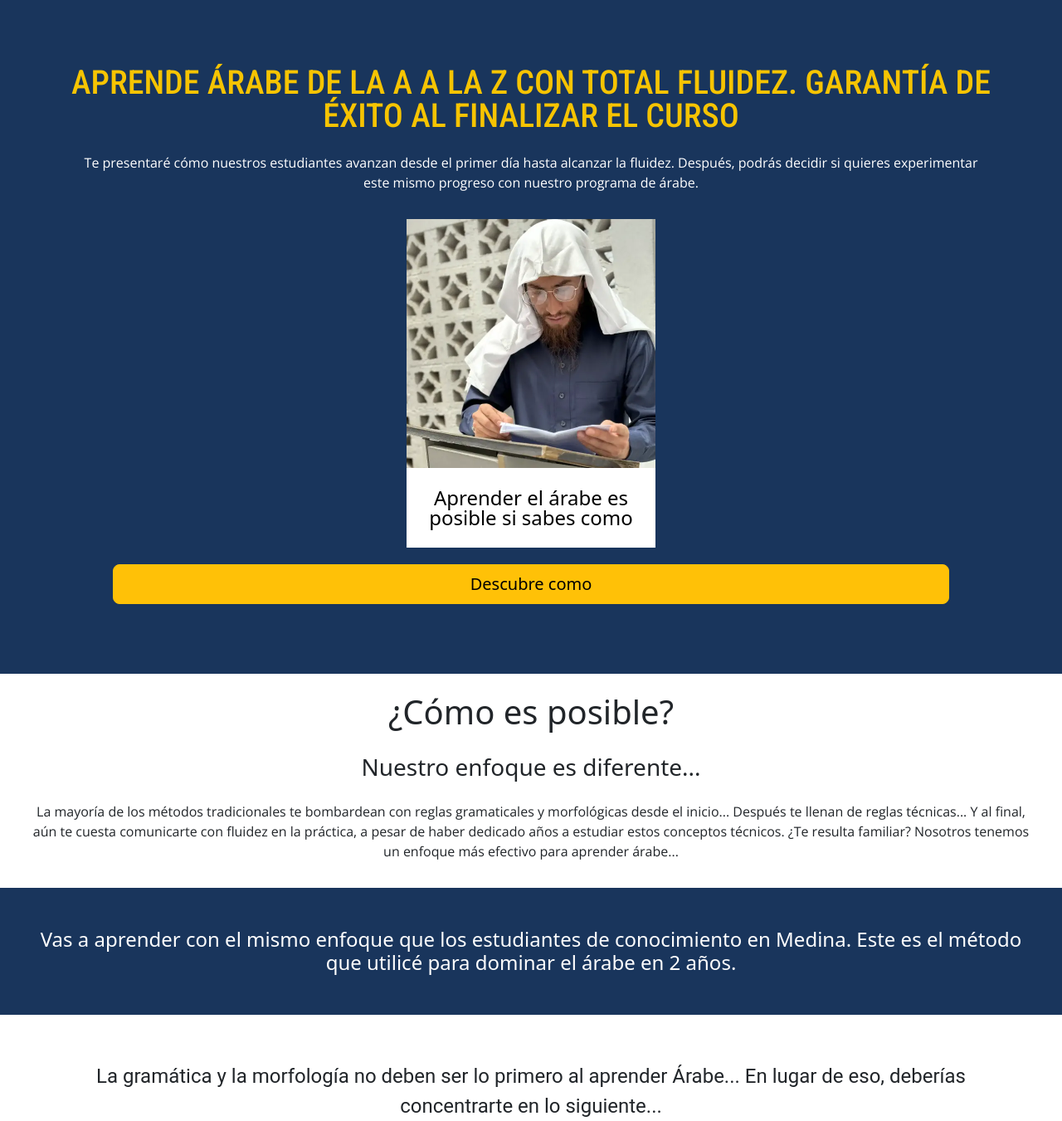
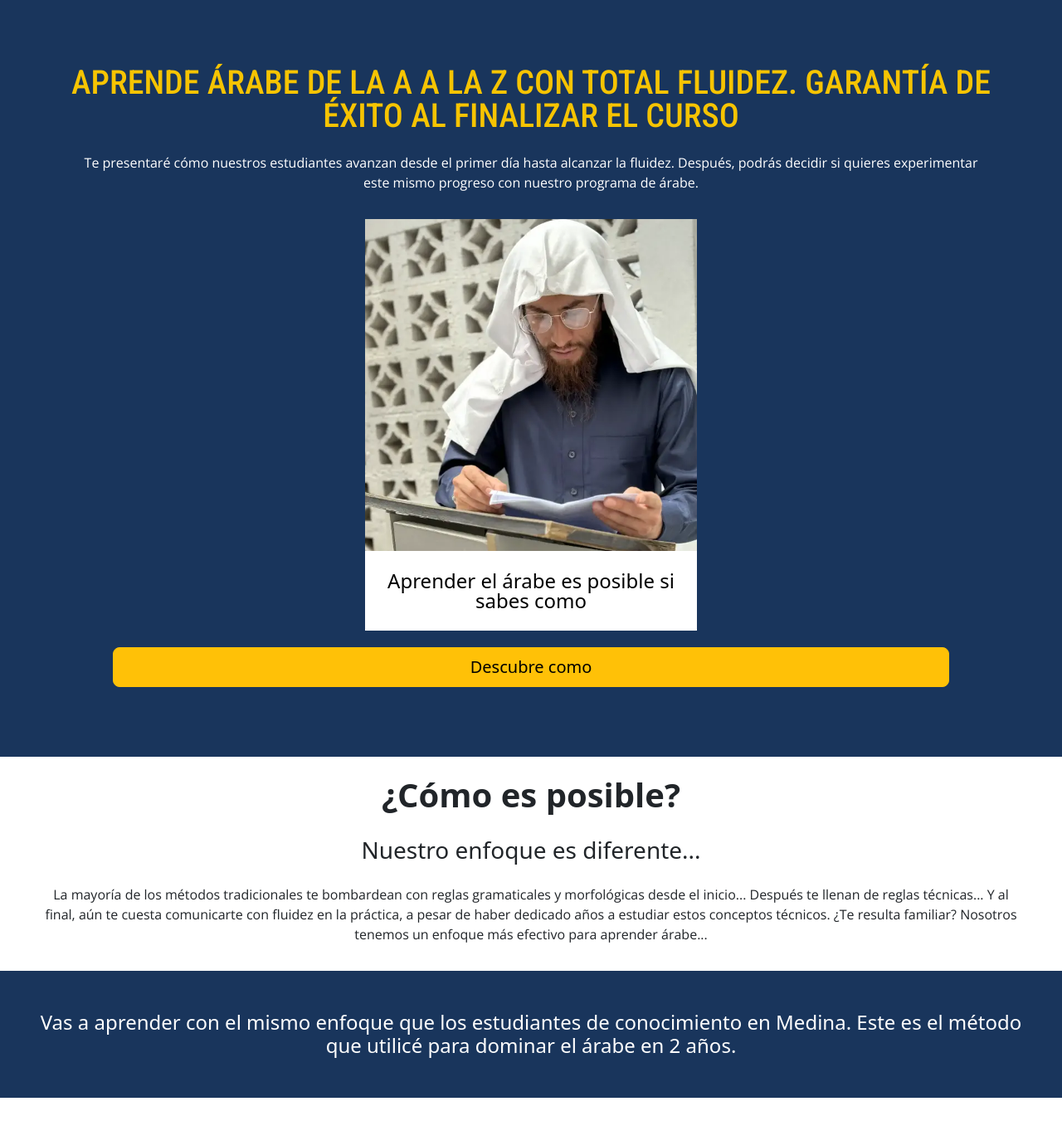
Before and after one commit to nlgarcia84/nahwi-landing, a React (Vite) app: page / in a window 1280 px wide. Shown: the top 1351 px of the page at 83% size. Built offline with nearby package versions, Linux system fonts and the light colour scheme.

Commit message:
spaces 2

```diff
--- a/src/components/Wellcome.jsx
+++ b/src/components/Wellcome.jsx
@@ -36,8 +36,8 @@ const Card = styled.div`
 `;
 
 const ImgCard = styled.div`
-  width: 300px;
-  height: 300px;
+  width: 400px;
+  height: 400px;
   font-family: 'Open Sans', sans-serif;
 
   background-image: url(${khaledKhutba});
@@ -46,7 +46,7 @@ const ImgCard = styled.div`
 `;
 
 const TextCard = styled.div`
-  width: 300px;
+  width: 400px;
   height: auto;
   background-color: white;
   font-size: 1.5em;
--- a/src/components/WhySection.jsx
+++ b/src/components/WhySection.jsx
@@ -13,12 +13,13 @@ const WhyContainer = styled.div`
 const WhyTitle = styled.div`
   font-size: 2.5em;
   margin-bottom: 0.5em;
+  font-weight: bold;
 `;
 
 const WhyText = styled.div`
   font-family: 'Open Sans', sans-serif;
   text-align: center;
-  padding: 1em;
+  padding: 1em 2em;
 `;
 
 export const WhySection = () => {
```
